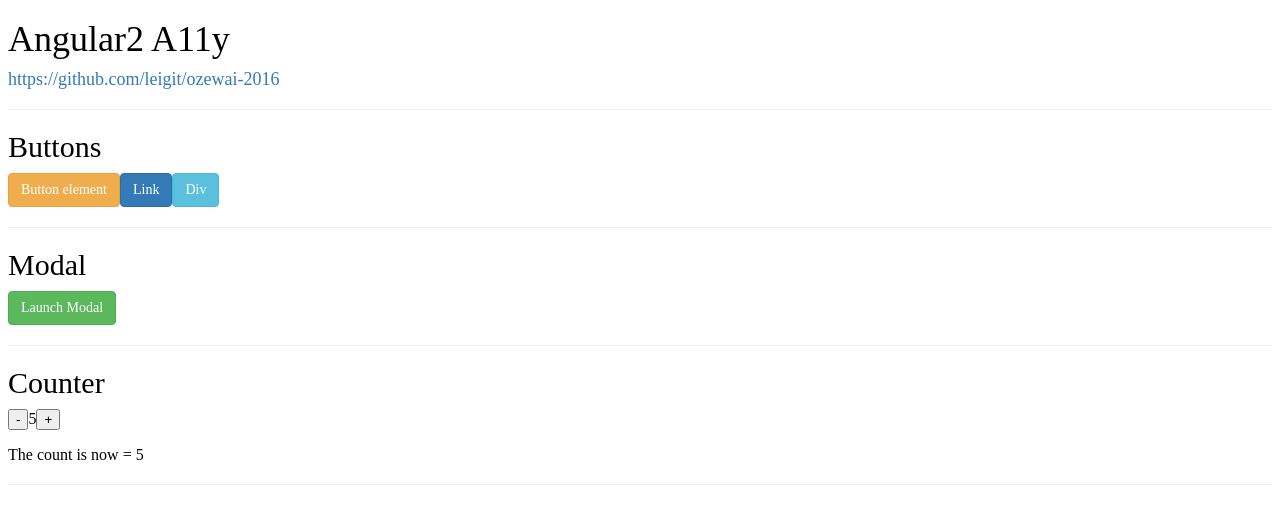
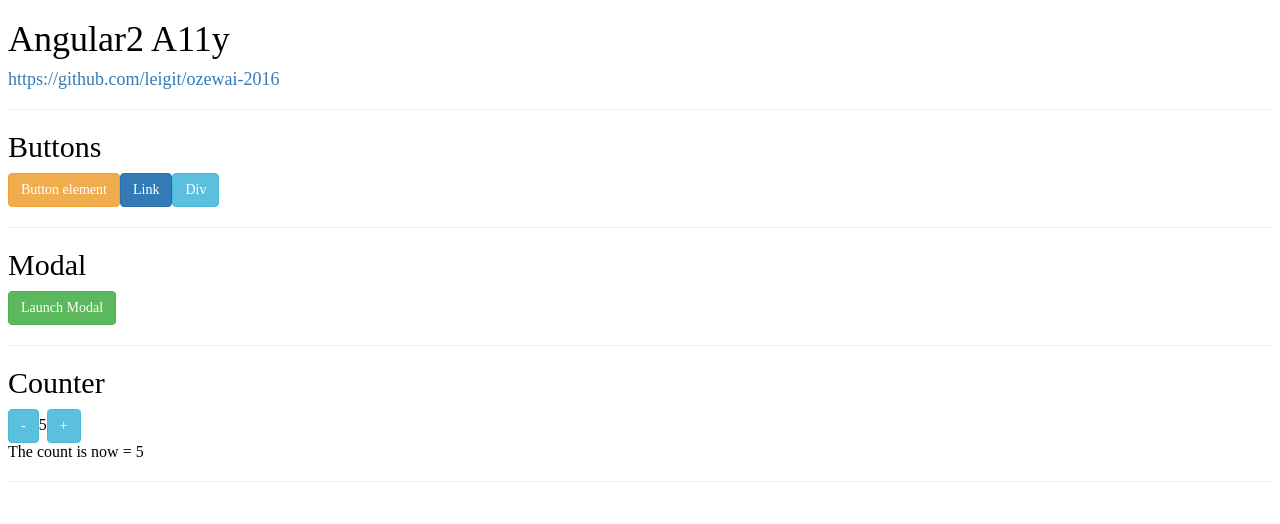
Before and after one commit to leigit/ozewai-2016, an Angular app: page / in a window 1280 px wide. Shown: the top 524 px of the page. Built offline with nearby package versions, Linux system fonts and the light colour scheme.

Commit message:
change to scss

```diff
--- a/src/app/counter/counter.component.html
+++ b/src/app/counter/counter.component.html
@@ -1,4 +1,4 @@
-<button (click)="decrement()">-</button>
-    <span>{{counter}}</span>
-    <button (click)="increment()">+</button>
-    <p>The count is now = {{counterValue}}</p>
+<button class="btn btn-info"  (click)="decrement()">-</button>
+<span>{{counter}}</span>
+<button class="btn btn-info" (click)="increment()">+</button>
+<p>The count is now = {{counterValue}}</p>
--- /dev/null
+++ b/src/app/counter/counter.component.scss
@@ -0,0 +1 @@
+@import '../app.component.bootstrap';
--- a/src/app/counter/counter.component.ts
+++ b/src/app/counter/counter.component.ts
@@ -3,7 +3,7 @@
 @Component({
   selector: 'app-counter',
   templateUrl: './counter.component.html',
-  styleUrls: ['./counter.component.css']
+  styleUrls: ['./counter.component.scss']
 })
 export class CounterComponent implements OnInit {
   counterValue = 0;
```
Also changed, not shown: src/app/counter/counter.component.css (deleted).
